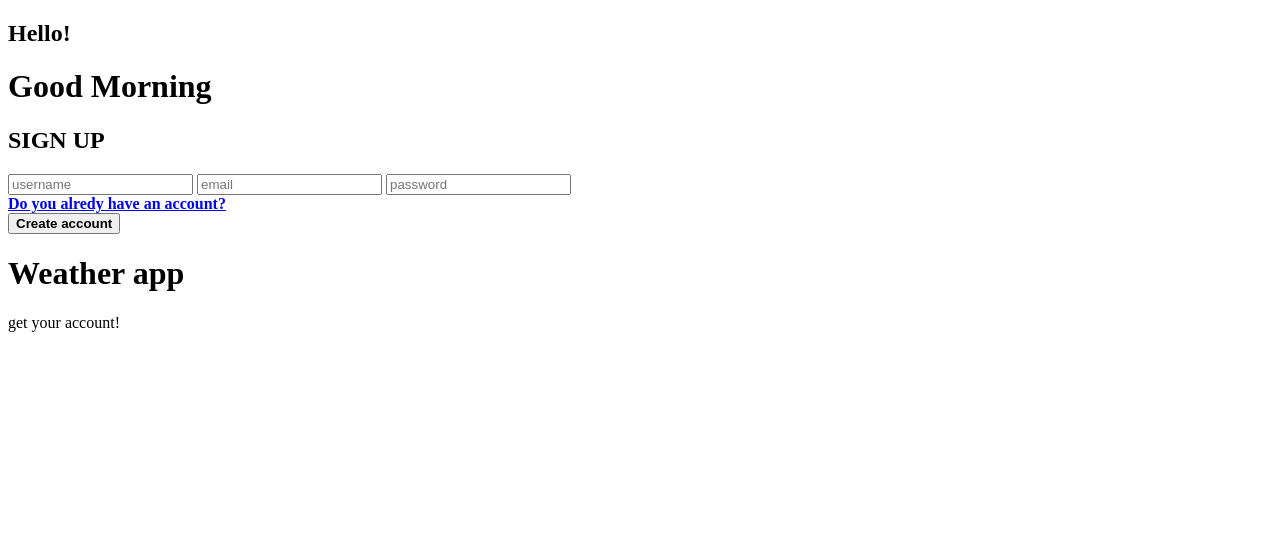
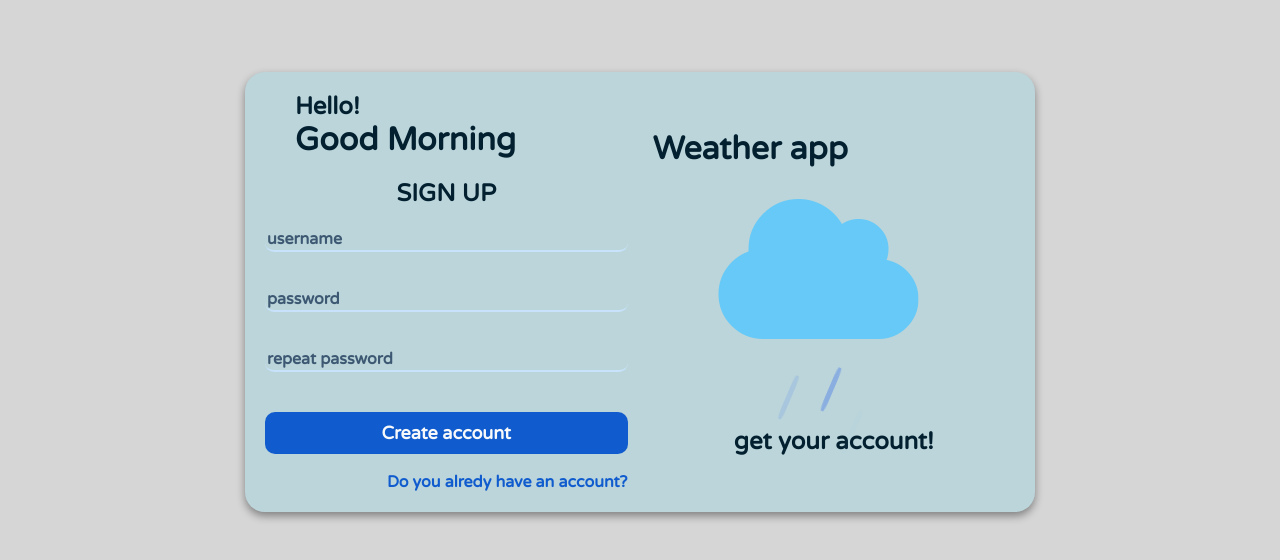
Before and after one commit to EleazaRA380/Tp1-Intro, a plain HTML site: page frontend/src/pages/Register/index.html in a window 1280 px wide. Drawn offline with Linux system fonts and the light colour scheme.

Commit message:
añadiendo pagina para Register

```diff
--- a/frontend/src/pages/Register/index.html
+++ b/frontend/src/pages/Register/index.html
@@ -3,30 +3,38 @@
     <head>
         <meta charset="UTF-8">
         <title>Register</title>
-        <link rel="stylesheet" href="/src/css/Register.css">
+        <link rel="stylesheet" href="../../css/user-auth.css">
+        <link rel="stylesheet" href="https://cdnjs.cloudflare.com/ajax/libs/font-awesome/5.15.3/css/all.min.css">
     </head>
-    <body>
-        <div class="container">
-            <form class="Login-Form">
-                <div id="LoginColumn" class="column">
-
+    <body data-archivo="Register">
+        <main data-archivo="Register" class="container">
+            <div class="column">
                 <h2 class="saludo">Hello!</h2>
                 <h1 class="saludo">Good Morning</h1>
-                    <h2 id="title">SIGN UP</h2>
-
-                    <input class="interactive" type="text" id="UserName" name="username" placeholder="username" required>
-                    <input class="interactive" type="email" id="UserEmail" name="email" placeholder="email" required>
-                    <input class="interactive" type="password" id="UserPass" name="password" placeholder="password" required>
-                    <br>
-                    <a id="LoginLink" href="/src/pages/Login/index.html"><strong>Do you alredy have an account?</strong></a>
-                    <br>
+                <h2 id="title"><strong>SIGN UP</strong></h2>
+                <form action="../Login/index.html" method="post" class="Form" onsubmit="return verifyPasswords(password, confirmPass)">
+                    <!--El atributo Onsubmit ejecuta la funcion verifyPasswords en auth.js-->
+                    <input class="interactive" type="text" id="userName" name="userName" placeholder="username" required>
+                    <input class="interactive" type="password" id="userPass" name="password" placeholder="password" required>
+                    <input class="interactive" type="password" id="repeatPass" name="confirmPass" placeholder="repeat password" required>
+                    <span id="errorMessage" style="color: #d84949;"></span>
                     <button type="submit"><strong>Create account</strong></button>
+                </form>
+                <a id="LoginLink" href="../Login/index.html"><strong>Do you alredy have an account?</strong></a>
             </div>
             <div class="column">
                 <h1><strong>Weather app</strong></h1>
-                    <p>get your account!</p>
+                <div  id="icons" class="icons">
+                    <i class="fas fa-cloud cloud-icon"></i>
+                    <div class="rain">
+                        <i class="raindrop" id="1"></i>
+                        <i class="raindrop" id="2"></i>
+                        <i class="raindrop" id="3"></i>
                     </div>
-            </form>
                 </div>
+                <h2><strong>get your account!</strong></h2>
+            </div>
+        </main>
+        <script src="../../js/auth.js"></script>
     </body>
 </html>
```
Lines whose indentation alone changed are shown as unchanged.
